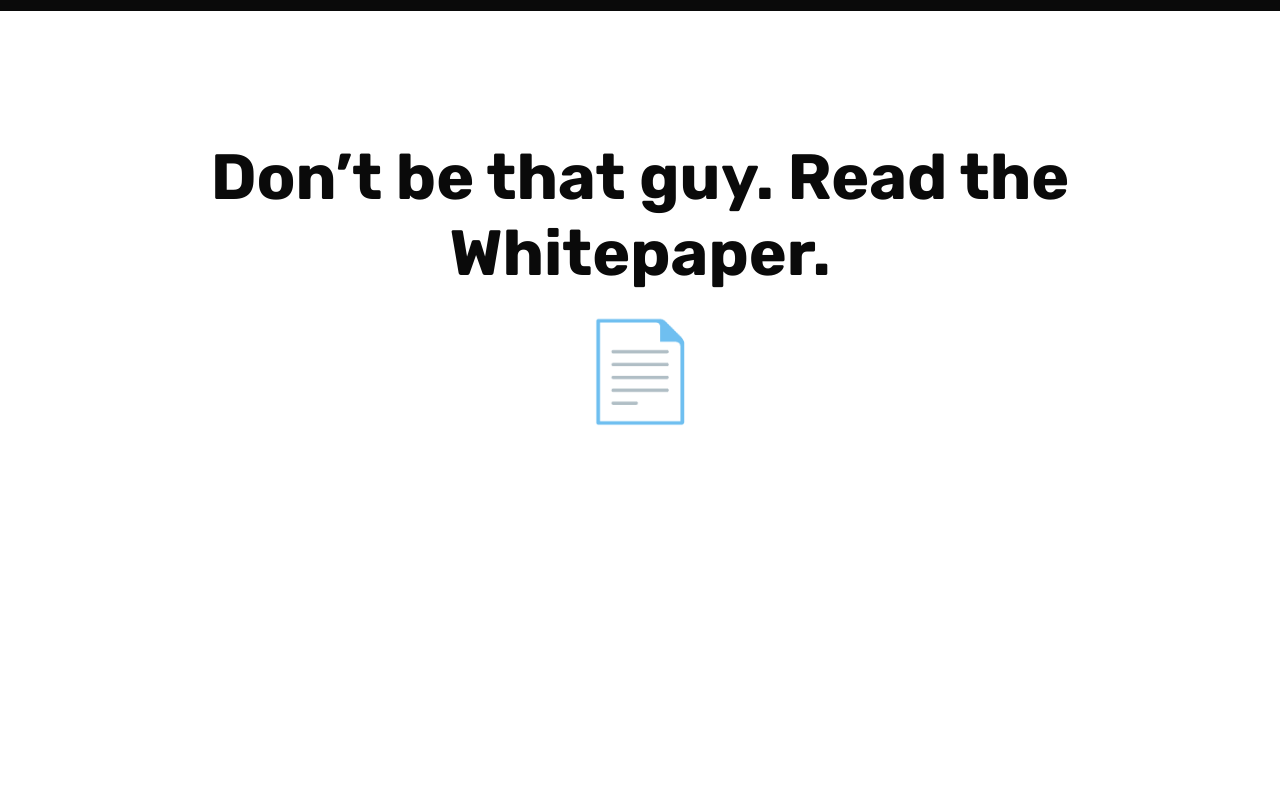
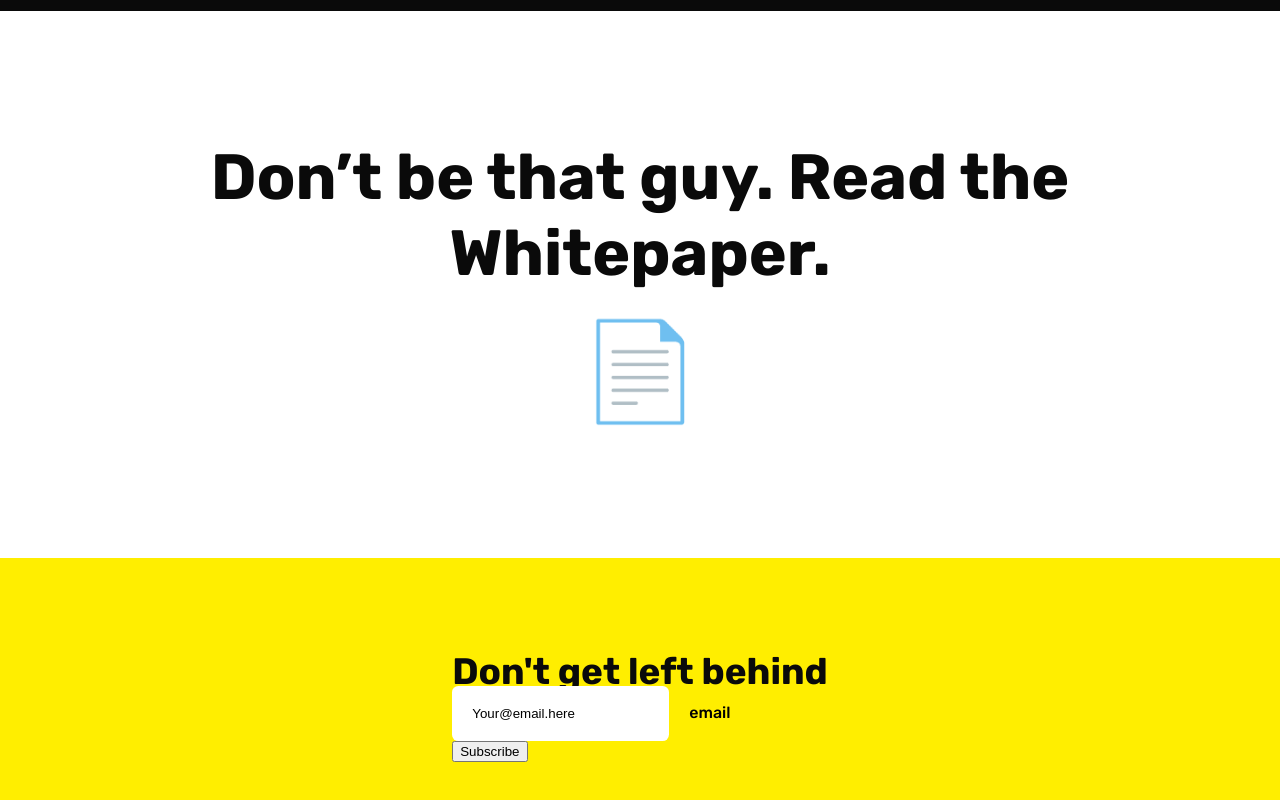
Before and after one commit to pie-dao/frontend, a React (Create React App) app: page / in a window 1280 px wide. Shown: the part 3454-4254 px from the top of the page. Before the commit the page ends 4012 px from the top, so only its background shows below. Built offline with nearby package versions, Linux system fonts and the light colour scheme.

Commit message:
create newsletter component
I have to style it yet

```diff
--- a/src/App.js
+++ b/src/App.js
@@ -8,6 +8,7 @@ import GradientText from './Components/GradientText';
 import Features from './Components/Features';
 import BlackBGgradientText from './Components/BlackBGgradientText';
 import BigBlackTitle from './Components/BigBlackTitle';
+import Newsletter from './Components/Newsletter';
 
 function App() {
   return (
@@ -20,6 +21,7 @@ function App() {
       <Features/>
       <BlackBGgradientText/>
       <BigBlackTitle/>
+      <Newsletter/>
     </div>
   );
 }
--- /dev/null
+++ b/src/Components/Newsletter.js
@@ -0,0 +1,142 @@
+import React from "react";
+import styled from "styled-components";
+
+const Container = styled.div`
+  display: flex;
+  flex-direction: column;
+  align-items: center;
+  background-color: var(--accent-color);
+  margin: 0;
+  padding: 100px 40px;
+  font-size: var(--p-text);
+  line-height: 1.8rem;
+  background-color: #ffee00;
+
+  @media (max-width: 680px) {
+    flex-wrap: wrap;
+  }
+`;
+
+const Input = styled.input`
+  min-width: 200px;
+  border: solid 1px var(--black);
+  border-radius: 0.4rem;
+  padding: 20px;
+  -webkit-box-shadow: none;
+  -moz-box-shadow: none;
+  box-shadow: none;
+  margin-right: 20px;
+
+  ::placeholder {
+    color: var(--medium-grey);
+    font-size: var(--p-text);
+  }
+
+  :focus {
+    outline: none !important;
+    border: 1px solid var(--primary-color);
+    box-shadow: 0 0 10px var(--primary-color);
+  }
+  :focus::placeholder {
+    color: transparent;
+  }
+  @media (max-width: 680px) {
+    flex-grow: 1;
+    margin-right: 0;
+  }
+`;
+
+const PreTitle = styled.div`
+  font-family: var(--primary-font);
+  color: var(--almost-black);
+  font-size: var(--text-big);
+  font-weight: 700;
+  text-align: center;
+
+  @media (max-width: 768px) {
+  }
+`;
+
+const None = styled.div`
+  display: none;
+`;
+
+function Newsletter() {
+  return (
+    <Container>
+      <form
+        action="https://dexlab.us17.list-manage.com/subscribe/post?u=98c7ba21bb6d63c6d14827c6e&amp;id=a51cc8153c"
+        method="post"
+        id="mc-embedded-subscribe-form"
+        name="mc-embedded-subscribe-form"
+        className="validate"
+        target="_blank"
+        noValidate=""
+      >
+        <PreTitle>Don't get left behind</PreTitle>
+        <section className="newsletterField">
+          <Input
+            id="mce-EMAIL"
+            type="email"
+            placeholder="Your@email.here"
+            name="EMAIL"
+            className="required email newsletterInput"
+          />
+          <label for="mce-EMAIL" class="screenreader">
+            email
+          </label>
+          <None class="mc-field-group input-group">
+            <ul>
+              <li>
+                <input
+                  type="checkbox"
+                  value="2"
+                  name="group[7603][2]"
+                  id="mce-group[7603]-7603-0"
+                  checked
+                  />
+                  <label for="mce-group[7603]-7603-0">
+                  pie500
+                </label>
+              </li>
+            </ul>
+          </None>
+
+          <div id="mce-responses" className="clear">
+            <div
+              className="response"
+              id="mce-error-response"
+              style={{ display: "none" }}
+            />
+            <div
+              className="response"
+              id="mce-success-response"
+              style={{ display: "none" }}
+            />
+          </div>
+          <div
+            style={{ position: "absolute", left: "-5000px" }}
+            aria-hidden="true"
+          >
+            <input
+              type="text"
+              name="b_98c7ba21bb6d63c6d14827c6e_a51cc8153c"
+              tabIndex="-1"
+            />
+          </div>
+          <section className="mainButton clear">
+            <button
+              type="submit"
+              id="mc-embedded-subscribe"
+              className="button newsletterButton"
+            >
+              Subscribe
+            </button>
+          </section>
+        </section>
+      </form>
+    </Container>
+  );
+}
+
+export default Newsletter;
```
